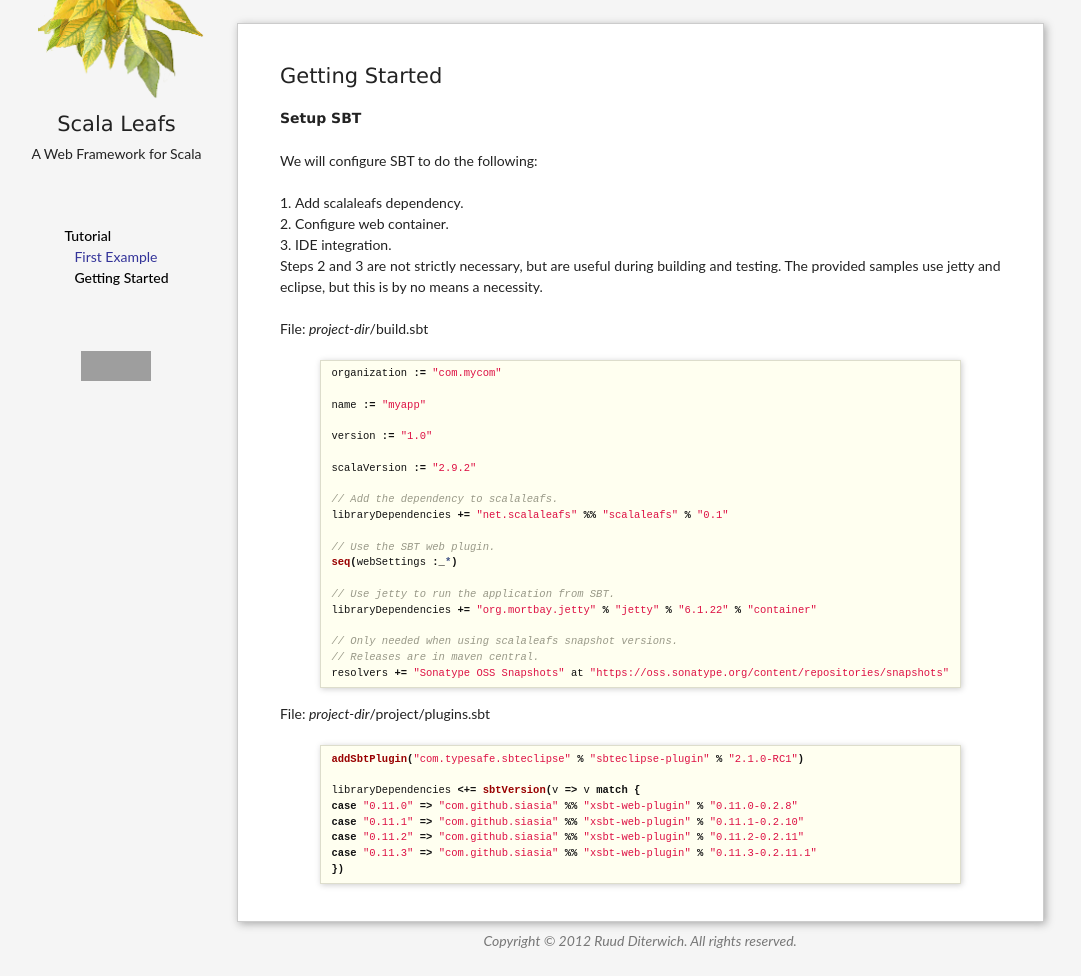
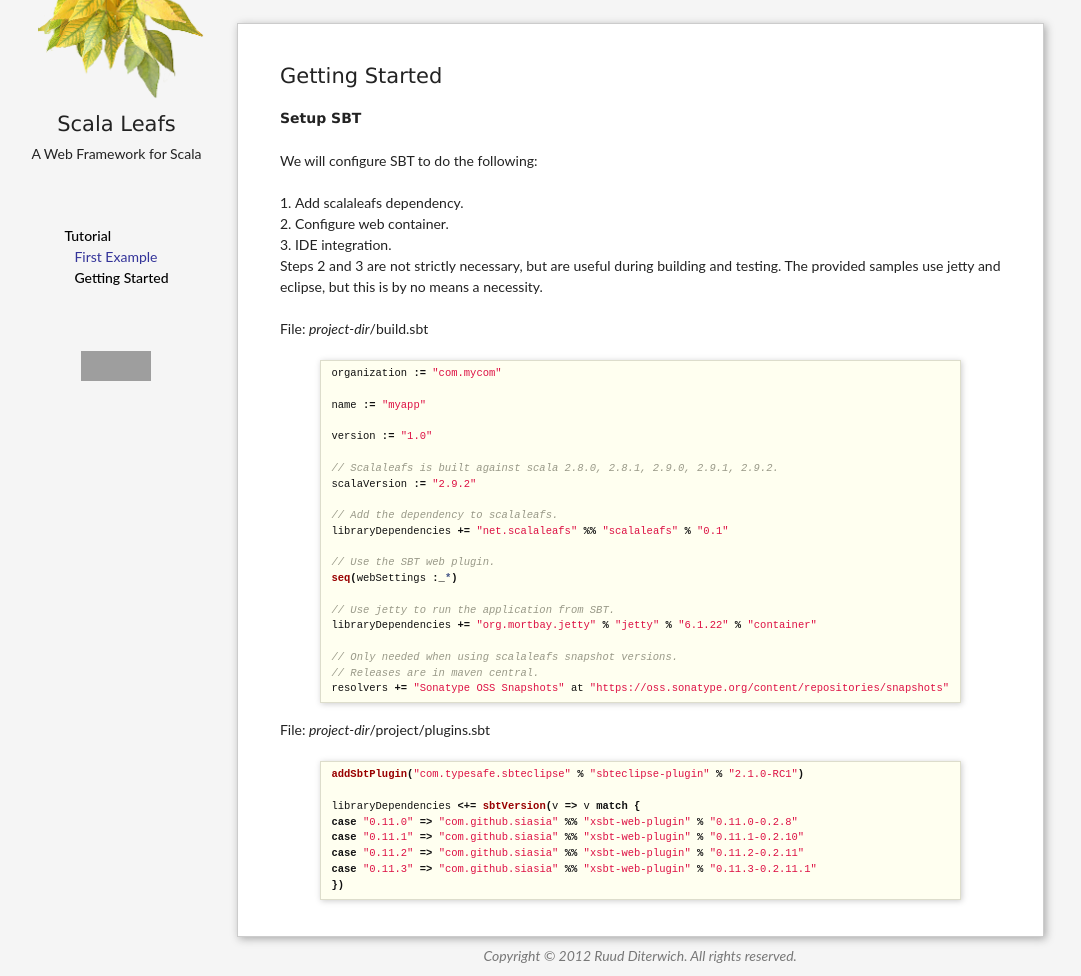
Before and after one commit to scalastuff/scalaleafs, a Jekyll site: the page built from tutorial/getting-started.md, in a window 1280 px wide. Shown: the whole page, without its empty margins (4-1085 px from the left). Built offline with Jekyll 4.4.1, drawn with Linux system fonts in a browser that asks for light colours; grey boxes are pictures that could not be loaded.

Commit message:
Updated tutorial/getting-started.md

```diff
--- a/tutorial/getting-started.md
+++ b/tutorial/getting-started.md
@@ -24,6 +24,7 @@ name := "myapp"
 
 version := "1.0"
 
+// Scalaleafs is built against scala 2.8.0, 2.8.1, 2.9.0, 2.9.1, 2.9.2.
 scalaVersion := "2.9.2"
 
 // Add the dependency to scalaleafs.
```
